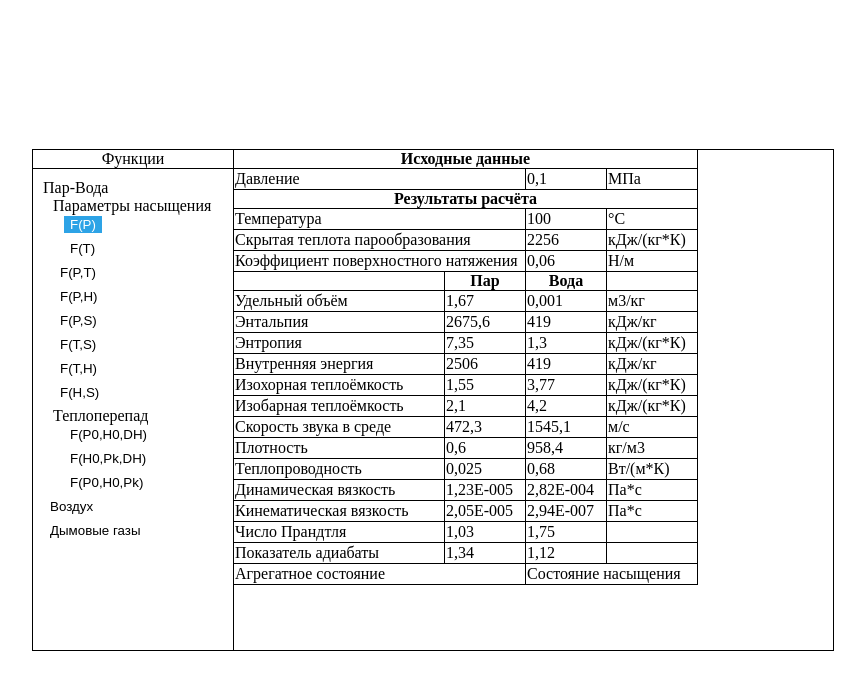
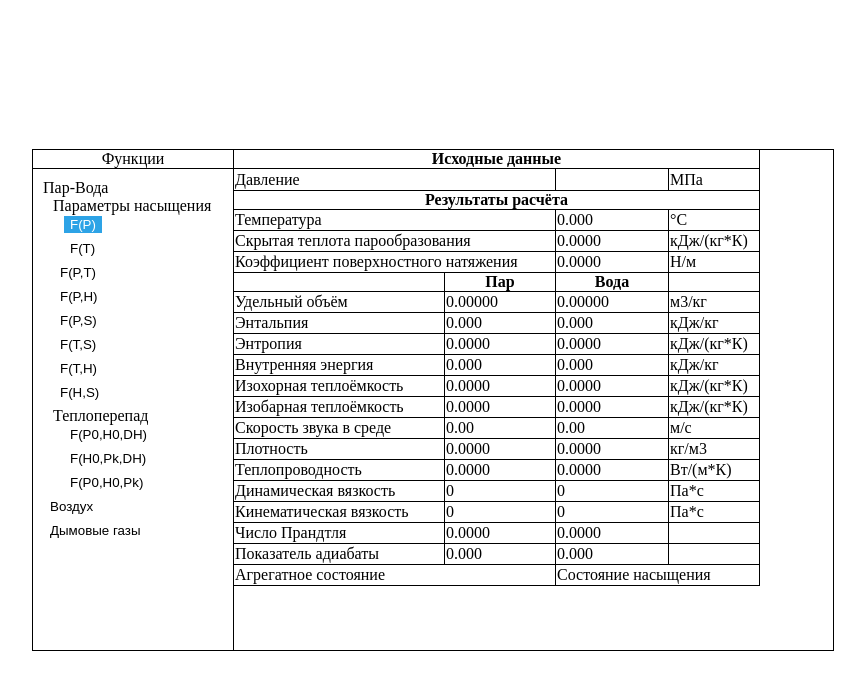
Before and after one commit to aleksey-ilin/ENEKcalc, a React app: page / in a window 1280 px wide. Both pictures are taken after a click on the button "F(P)". Shown: the top 690 px of the page, without its empty margins (207-1072 px from the left). Built offline with nearby package versions, Linux system fonts and the light colour scheme.

Commit message:
fix calculation FP

```diff
--- a/src/components/FP.jsx
+++ b/src/components/FP.jsx
@@ -1,7 +1,11 @@
-import React from 'react';
+import React, { useState } from 'react';
 import styles from './FP.scss';
 
-const FP = () => (
+const FP = () => {
+  const [P, updateP] = useState(0);
+  console.log(P);
+  const handleChange = ({ target: { value } }) => updateP(value);
+  return (
     <div className={styles.root}>
       <table>
         <tbody>
@@ -10,23 +14,23 @@ const FP = () => (
           </tr>
           <tr>
             <td colSpan="2">Давление</td>
-          <td>0,1</td>
+            <td><input onChange={handleChange} type="number" step="0.05" /></td>
             <td>МПа</td>
           </tr>
           <tr><th colSpan="4">Результаты расчёта</th></tr>
           <tr>
             <td colSpan="2">Температура</td>
-          <td>100</td>
+            <td>{(P * 100 / 0.1).toFixed(3)}</td>
             <td>&#176;С</td>
           </tr>
           <tr>
             <td colSpan="2">Скрытая теплота парообразования</td>
-          <td>2256</td>
+            <td>{(P * 2256 / 0.1).toFixed(4)}</td>
             <td>кДж/(кг*К)</td>
           </tr>
           <tr>
             <td colSpan="2">Коэффициент поверхностного натяжения</td>
-          <td>0,06</td>
+            <td>{(P * 0.06 / 0.1).toFixed(4)}</td>
             <td>Н/м</td>
           </tr>
           <tr>
@@ -37,80 +41,80 @@ const FP = () => (
           </tr>
           <tr>
             <td>Удельный объём</td>
-          <td>1,67</td>
-          <td>0,001</td>
+            <td>{(P * 1.67 / 0.1).toFixed(5)}</td>
+            <td>{(P * 0.001 / 0.1).toFixed(5)}</td>
             <td>м3/кг</td>
           </tr>
           <tr>
             <td>Энтальпия</td>
-          <td>2675,6</td>
-          <td>419</td>
+            <td>{(P * 2657.6 / 0.1).toFixed(3)}</td>
+            <td>{(P * 419 / 0.1).toFixed(3)}</td>
             <td>кДж/кг</td>
           </tr>
           <tr>
             <td>Энтропия</td>
-          <td>7,35</td>
-          <td>1,3</td>
+            <td>{(P * 7.35 / 0.1).toFixed(4)}</td>
+            <td>{(P * 1.3 / 0.1).toFixed(4)}</td>
             <td>кДж/(кг*К)</td>
           </tr>
           <tr>
             <td>Внутренняя энергия</td>
-          <td>2506</td>
-          <td>419</td>
+            <td>{(P * 2506 / 0.1).toFixed(3)}</td>
+            <td>{(P * 419 / 0.1).toFixed(3)}</td>
             <td>кДж/кг</td>
           </tr>
           <tr>
             <td>Изохорная теплоёмкость</td>
-          <td>1,55</td>
-          <td>3,77</td>
+            <td>{(P * 1.55 / 0.1).toFixed(4)}</td>
+            <td>{(P * 3.77 / 0.1).toFixed(4)}</td>
             <td>кДж/(кг*К)</td>
           </tr>
           <tr>
             <td>Изобарная теплоёмкость</td>
-          <td>2,1</td>
-          <td>4,2</td>
+            <td>{(P * 2.1 / 0.1).toFixed(4)}</td>
+            <td>{(P * 4.2 / 0.1).toFixed(4)}</td>
             <td>кДж/(кг*К)</td>
           </tr>
           <tr>
             <td>Скорость звука в среде</td>
-          <td>472,3</td>
-          <td>1545,1</td>
+            <td>{(P * 472.3 / 0.1).toFixed(2)}</td>
+            <td>{(P * 1545.1 / 0.1).toFixed(2)}</td>
             <td>м/с</td>
           </tr>
           <tr>
             <td>Плотность</td>
-          <td>0,6</td>
-          <td>958,4</td>
+            <td>{(P * 0.6 / 0.1).toFixed(4)}</td>
+            <td>{(P * 958.4 / 0.1).toFixed(4)}</td>
             <td>кг/м3</td>
           </tr>
           <tr>
             <td>Теплопроводность</td>
-          <td>0,025</td>
-          <td>0,68</td>
+            <td>{(P * 0.025 / 0.1).toFixed(4)}</td>
+            <td>{(P * 0.68 / 0.1).toFixed(4)}</td>
             <td>Вт/(м*К)</td>
           </tr>
           <tr>
             <td>Динамическая вязкость</td>
-          <td>1,23E-005</td>
-          <td>2,82E-004</td>
+            <td>{P === 0 ? 0.0000 : `${(P * 1.23 / 0.1).toFixed(4)}E-005`}</td>
+            <td>{P === 0 ? 0.0000 : `${(P * 2.82 / 0.1).toFixed(4)}E-004`}</td>
             <td>Па*с</td>
           </tr>
           <tr>
             <td>Кинематическая вязкость</td>
-          <td>2,05E-005</td>
-          <td>2,94E-007</td>
+            <td>{P === 0 ? 0.0000 : `${(P * 2.05 / 0.1).toFixed(4)}E-005`}</td>
+            <td>{P === 0 ? 0.0000 : `${(P * 2.94 / 0.1).toFixed(4)}E-007`}</td>
             <td>Па*с</td>
           </tr>
           <tr>
             <td>Число Прандтля</td>
-          <td>1,03</td>
-          <td>1,75</td>
+            <td>{(P * 1.03 / 0.1).toFixed(4)}</td>
+            <td>{(P * 1.75 / 0.1).toFixed(4)}</td>
             <td>{}</td>
           </tr>
           <tr>
             <td>Показатель адиабаты</td>
-          <td>1,34</td>
-          <td>1,12</td>
+            <td>{(P * 1.34 / 0.1).toFixed(3)}</td>
+            <td>{(P * 1.12 / 0.1).toFixed(3)}</td>
             <td>{}</td>
           </tr>
           <tr>
@@ -121,5 +125,6 @@ const FP = () => (
       </table>
     </div>
   );
+};
 
 export default FP;
--- a/src/components/FP.scss
+++ b/src/components/FP.scss
@@ -16,13 +16,17 @@
       width: 210px;
     }
     .two {
-      width: 80px;
+      width: 110px;
     }
-    .three {
-      width: 80px;
+    .three, input {
+      width: 110px;
     }
     .four {
       width: 90px;
     }
+    input {
+      line-height: 18px;
+      padding: 0;
+    }
   }
 }
--- a/src/index.scss
+++ b/src/index.scss
@@ -9,3 +9,16 @@ p {
 }
 
 button::-moz-focus-inner { border: 0; }
+
+input {
+  border: none;
+  font-family: serif;
+  font-size: 14px;
+}
+input::-webkit-outer-spin-button,
+input::-webkit-inner-spin-button {
+    -webkit-appearance: none;
+}
+input[type='number'] {
+    -moz-appearance: textfield;
+}
```
Lines whose indentation alone changed are shown as unchanged.
